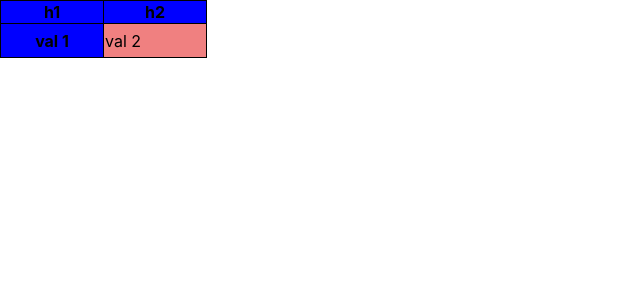
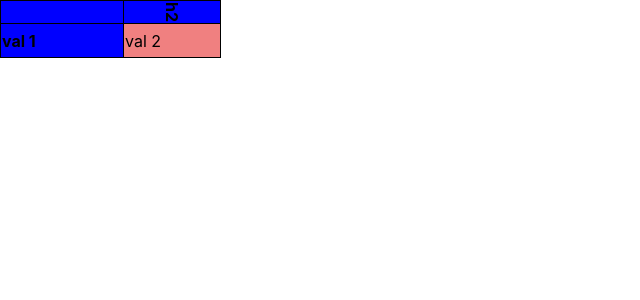
Before and after one commit to dmbalinskiy/ReactTableControl, a React (Create React App) app in the folder table-control/: page / in a window 1280 px wide. Shown: the top 300 px of the page, without its empty margins (0-640 px from the left). Built offline with nearby package versions, Linux system fonts and the light colour scheme.

Commit message:
ongoing development - minor fixes

```diff
--- a/table-control/src/App.js
+++ b/table-control/src/App.js
@@ -51,7 +51,7 @@ function App() {
         let newTd = removeVirtualItems(tableData);
         newTd.rows = tableData.rows.map(row => {
             let idx = tableData.rows.findIndex(r => r.id === row.id);
-            return addColumnToRow(row, cell, idx === 0);
+            return addColumnToRow(row, cell, idx === 0, addBefore);
         });
         adjustRowIndexes(newTd);
         newTd = addVirtualItems(newTd);
@@ -126,9 +126,13 @@ function getNewRow(tableData, id, previousRow, useId = true){
 
     return row;
 }
-function addColumnToRow(row, cell, isHeaderCell = false){
+function addColumnToRow(row, cell, isHeaderCell = false, addBefore = false){
     let newCell = {text: ``, isHeader : isHeaderCell};
-    row.cells.splice(cell.idx + 1, 0, newCell);
+    row.cells = [
+        ...row.cells.slice(0, cell.idx + (addBefore ? 0 : 1)),
+        newCell,
+        ...row.cells.slice(cell.idx + (addBefore ? 0 : 1))
+    ]
     ApplyIdToCell(row, newCell);
     return row;
 }
@@ -243,8 +247,8 @@ function getInitialData() {
         rowIds: new Set(),
         rows:
         [
-            {id: 0, idx:0, cells: [{ id: 0, idx: 0, text: "h1", isHeader: 'true', isVirtual : false}, { id: 1, idx:1, text: "h2", isHeader: 'true', isVirtual : false}], cellIds : new Set() },
-            {id: 1, idx:1, cells: [{ id: 0, idx: 0, text: "val 1", isHeader: 'true', isVirtual : false}, { id: 1, idx:1, text: "val 2", isVirtual : false}], cellIds : new Set() },
+            {id: 0, idx:0, cells: [{ id: 0, idx: 0, rowIdx:0, text: "", isHeader: 'true', isVirtual : false}, { id: 1, idx:1, rowIdx:0, text: "h2", isHeader: 'true', isVirtual : false}], cellIds : new Set() },
+            {id: 1, idx:1, cells: [{ id: 0, idx: 0, rowIdx:1, text: "val 1", isHeader: 'true', isVirtual : false}, { id: 1, idx:1, rowIdx:0, text: "val 2", isVirtual : false}], cellIds : new Set() },
         ]
     }
     for(let row of tableData.rows){
--- a/table-control/src/components/headerCell/headerCell.css
+++ b/table-control/src/components/headerCell/headerCell.css
@@ -4,5 +4,13 @@
 
 .headerCell {
     background-color: blue;
-    min-width: 100px;
+    min-width: 120px;
+    text-align: left;
 }
+
+.vertical {
+    writing-mode: vertical-rl;
+    text-orientation: mixed;
+    min-width: 25px;
+
+}
--- a/table-control/src/components/headerCell/headerCell.js
+++ b/table-control/src/components/headerCell/headerCell.js
@@ -2,9 +2,10 @@ import './headerCell.css'
 import Button from '../button/button.js';
 
 function HeaderCell({cellData, cellTextInput}) {
+    console.log(`${cellData.rowIdx}/${cellData.idx}`)
     return(
-    <th className="headerCell">
-        <div contentEditable={true}
+    <th className={`${cellData.idx > 0 ? 'vertical' : ''} headerCell`}>
+        <div contentEditable={cellData.idx !== 0 || cellData.rowIdx !== 0}
              onInput={e => cellTextInput(cellData, e.currentTarget.textContent)}
              >
                 {cellData.text}
```
